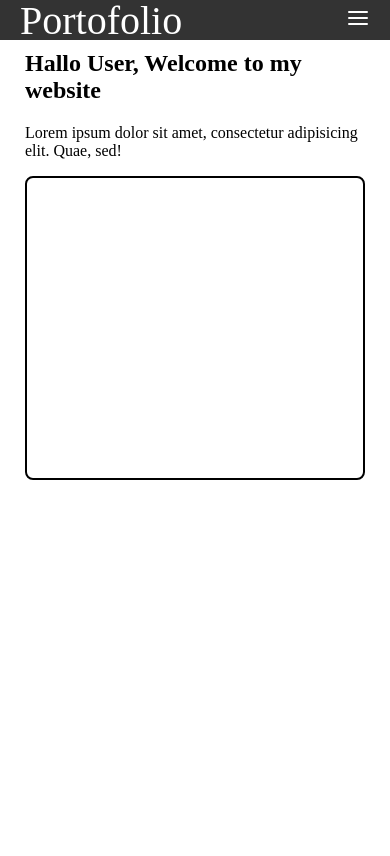
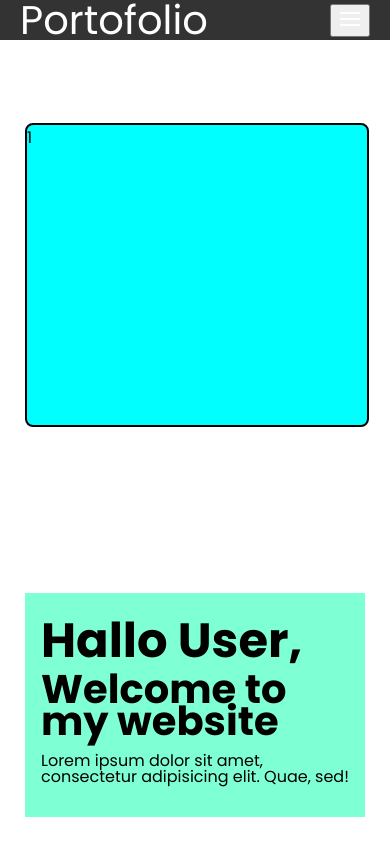
Before and after one commit to revou-fundamental-course/06-jan-25-crackkie, a plain HTML site: page index.html in a window 390 px wide. Drawn offline with Linux system fonts and the light colour scheme.

Commit message:
add  responsif and ham menu

```diff
--- a/css/style.css
+++ b/css/style.css
@@ -2,7 +2,10 @@
 body{
     margin: 0;
     height: 100vh;
+    font-family: 'Poppins';
 }
+/* *{
+    box-sizing: border-box; */
 
 /* header style */
 body > header{
@@ -23,20 +26,22 @@ body > header{
     /* border: 2px solid white; */
 }
 nav{
-    width: 50%;
-    min-width: 250px;
+    width: 60%;
+    box-sizing: border-box;
+
+    /* min-width: 250px; */
     /* flex-shrink: 0; */
-    /* border: 2px solid white; */
+    border: 2px solid red;
 }
 nav ul{
     display: flex;
-    justify-content: center;
+    justify-content: space-between;
     align-items: center;
     list-style: none;
     padding: 0;
+    /* gap: 2rem; */
 }
 nav a{
-    padding: 0.8rem;
     text-decoration: none;
     color:white;
     transition:ease-in-out 0.5s;
@@ -46,31 +51,97 @@ nav ul li a:hover{
     color: black;
     cursor: pointer;
 }
-.ham-menu{
+#hamMenu{
   display: none;
 }
 
 /* main content style */
 
 main{
-    padding-top: 30px;
+    padding-top: 1rem;
     margin: 0 25px;
 }
 
 /* Section Hero */
 
+
+#hero{
+    height: 100vh;
+    display: grid;
+    grid-template-columns:  repeat(auto-fit, minmax(200px, 1.5fr));
+    justify-content: center;
+    align-items: center;
+    gap: 1em;
+    background-image: url();
+}
 .baner{
+    width: 100%;
     height: 300px;
     border: 2px solid;
     border-radius: 8px;
+    background-color: aqua;
+
 }
-
+#hero header{
+    /* width: 100%;
+    height: 100%; */
+    padding: 1rem;
+    background-color: aquamarine;
+    line-height: 2rem;
+}
+#hero header h1{
+    font-size: 3rem;
+    margin-bottom: 0;
+    margin-top: 0;
+    line-height: 4rem;
+}
+#hero header h2{
+    font-size: 2.5rem;
+    margin-top: 0;
+    margin-bottom: 0;
+}
+#hero p{
+    line-height: 1rem;
+}
 /* responsiv */
 @media (max-width: 480px){
+    main{
+        margin-top: 2rem;
+    }
     nav{
+        width: 200px;
         display: none;
+        flex-direction: column;
+        padding: 1rem;
+        position: absolute;
+        right: 0;
+        top: 50px;
+        background-color: blueviolet;
+
     }
-    header .ham-menu{
+    nav ul{
+        flex-direction: column;
+        gap: 0.6rem;
+    }
+    nav.active{
+        display: flex;
+    }
+    header #hamMenu{
         display: block;
     }
+    #navMenu
+    #hero{
+        grid-column: 1fr;
+        grid-row: auto;
+        gap: 0;
+    }
+    .baner{
+        grid-row: 1;
+        grid-column: auto ;
+    }
+    #hero header{
+        grid-row: 2;
+        grid-column: auto;
+
+    }
 }
--- a/index.html
+++ b/index.html
@@ -5,6 +5,9 @@
     <meta name="viewport" content="width=device-width, initial-scale=1.0">
     <title>Document</title>
 
+    <link rel="preconnect" href="https://fonts.googleapis.com">
+    <link rel="preconnect" href="https://fonts.gstatic.com" crossorigin>
+    <link href="https://fonts.googleapis.com/css2?family=Poppins:ital,wght@0,100;0,200;0,300;0,400;0,500;0,600;0,700;0,800;0,900;1,100;1,200;1,300;1,400;1,500;1,600;1,700;1,800;1,900&display=swap" rel="stylesheet">
     <link rel="stylesheet" href="css/style.css">
 </head>
     <body>
@@ -13,7 +16,7 @@
         <header>
             <!-- header -->
              <div class="logo">Portofolio</div> <!-- logo -->
-             <nav>
+             <nav id="navMenu">
                 <ul>
                     <li><a href="#hero">Home</a></li>
                     <li><a href="#about">About</a></li>
@@ -21,7 +24,7 @@
                     <li><a href="#contact">Contact</a></li>
                 </ul>
              </nav>
-             <div class="ham-menu"><a href="#"><img src="asets/menu-white.svg" alt="menu"></a></div>
+             <button id="hamMenu" onclick="menu()"><img src="/asets/icons/menu-white.svg" alt="" id="hamIcon"></button>
         </header>
 
 <!-- Main -->
@@ -31,11 +34,12 @@
     <!-- Section Hero -->
              <section id="hero">
                     <header>
-                        <h1>Hallo <span id="greeting-user">User</span>, Welcome to my website</h1>
+                        <h1>Hallo <span id="greeting-user">User</span>,</h1>
+                        <h2>Welcome to my website</h2>
                         <p>Lorem ipsum dolor sit amet, consectetur adipisicing elit. Quae, sed!</p>
                     </header>
                     <div class="baner">
-                        <!-- baner img -->
+                        <!-- baner img -->1
                 </div>
             </section>
 
@@ -78,5 +82,6 @@
             <!-- footer -->
         </footer>
 
+        <script src="./js/script.js"></script>
     </body>
 </html>
--- a/js/script.js
+++ b/js/script.js
@@ -0,0 +1,8 @@
+let hamMenu = document.getElementById('hamMenu');
+let navMenu = document.getElementById('navMenu');
+
+function menu(){
+    navMenu.classList.toggle('active');
+    hamMenu.classList.toggle('active');
+
+}
```
Also changed, not shown: asets/icons/menu-black.svg (renamed from asets/menu-black.svg), asets/icons/menu-white.svg (renamed from asets/menu-white.svg).
